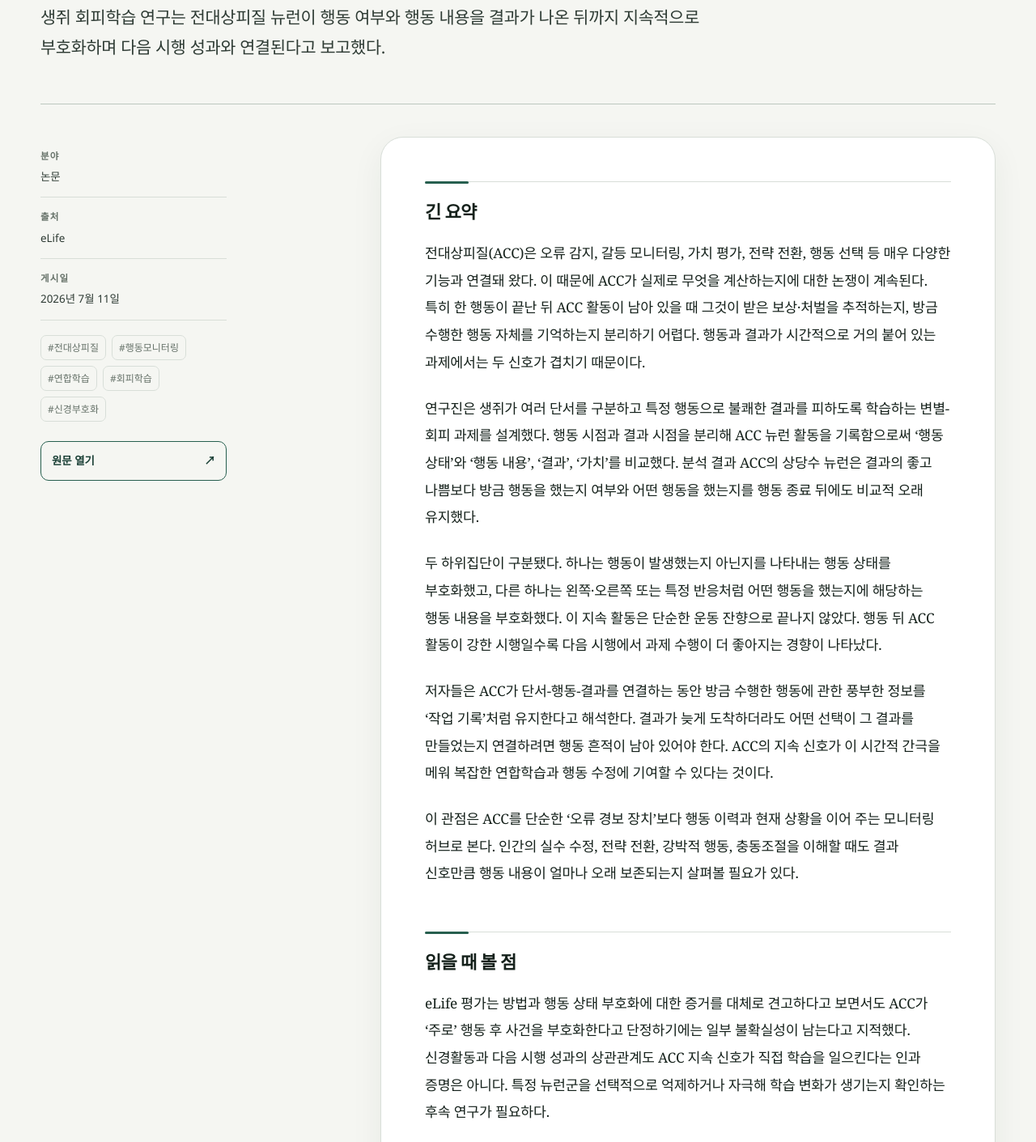
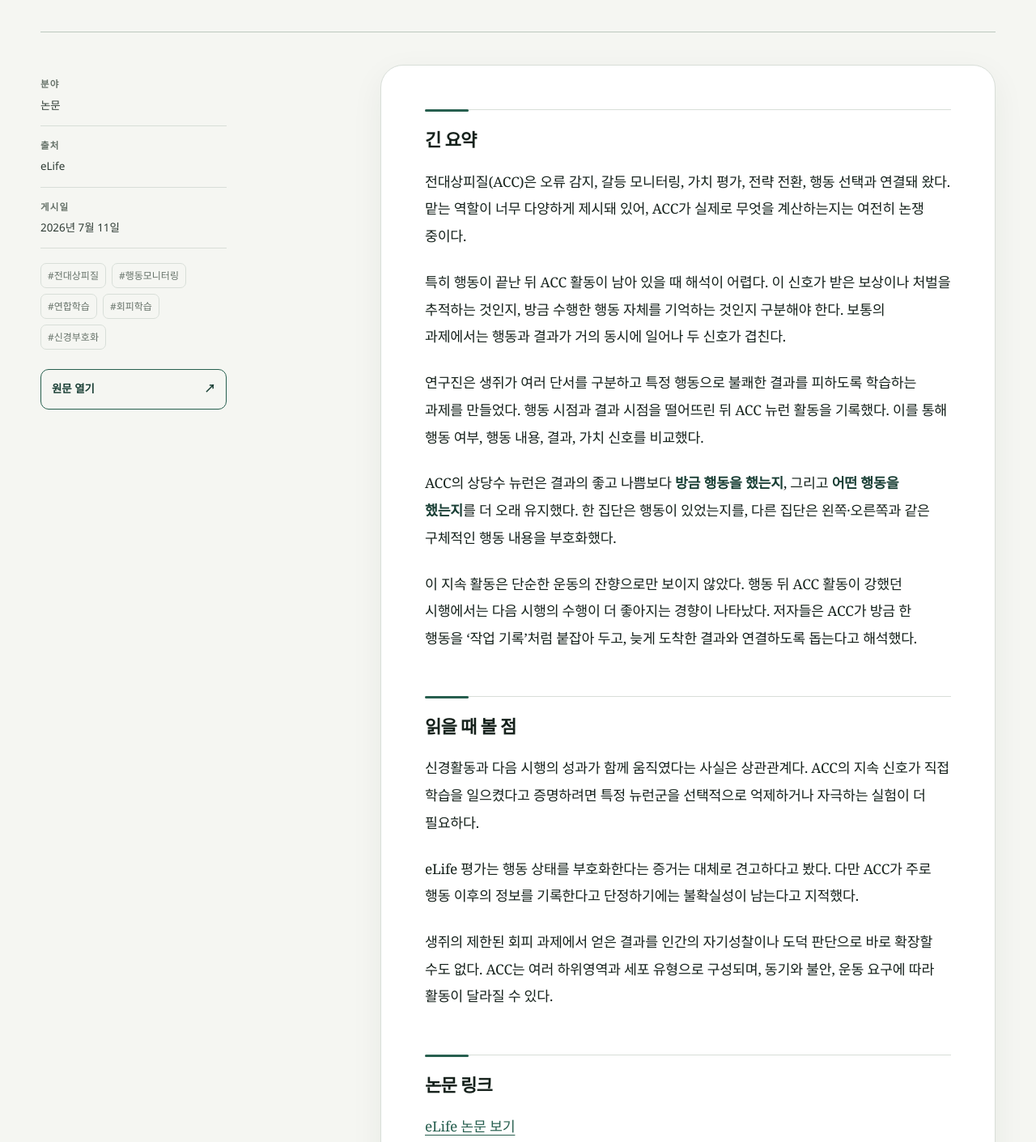
Before and after one commit to MikeShin0822/science-brain-news, an Astro site: page /science-brain-news/news/2026-07-11-acc-action-monitoring-learning in a window 1280 px wide. Shown: the part 544-1955 px from the top of the page at 81% size. Built offline with nearby package versions, Linux system fonts and the light colour scheme; Astro itself is replaced by a stand-in of ours.

Commit message:
Polish Korean readability for ACC learning paper

```diff
--- a/src/content/news/2026-07-11-acc-action-monitoring-learning.md
+++ b/src/content/news/2026-07-11-acc-action-monitoring-learning.md
@@ -1,6 +1,6 @@
 ---
-title: "전대상피질은 보상보다 ‘방금 어떤 행동을 했는가’를 오래 유지해 다음 학습을 돕는다"
-description: "생쥐 회피학습 연구는 전대상피질 뉴런이 행동 여부와 행동 내용을 결과가 나온 뒤까지 지속적으로 부호화하며 다음 시행 성과와 연결된다고 보고했다."
+title: "전대상피질은 보상보다 ‘방금 한 행동’을 오래 기억했다"
+description: "생쥐 회피학습에서 전대상피질 뉴런은 결과의 좋고 나쁨보다 방금 수행한 행동의 여부와 내용을 더 오래 유지했다."
 date: "2026-07-11T09:30:00+09:00"
 category: "논문"
 source: "eLife"
@@ -11,21 +11,23 @@ importance: "acc-action-monitoring-learning"
 
 ## 긴 요약
 
-전대상피질(ACC)은 오류 감지, 갈등 모니터링, 가치 평가, 전략 전환, 행동 선택 등 매우 다양한 기능과 연결돼 왔다. 이 때문에 ACC가 실제로 무엇을 계산하는지에 대한 논쟁이 계속된다. 특히 한 행동이 끝난 뒤 ACC 활동이 남아 있을 때 그것이 받은 보상·처벌을 추적하는지, 방금 수행한 행동 자체를 기억하는지 분리하기 어렵다. 행동과 결과가 시간적으로 거의 붙어 있는 과제에서는 두 신호가 겹치기 때문이다.
+전대상피질(ACC)은 오류 감지, 갈등 모니터링, 가치 평가, 전략 전환, 행동 선택과 연결돼 왔다. 맡는 역할이 너무 다양하게 제시돼 있어, ACC가 실제로 무엇을 계산하는지는 여전히 논쟁 중이다.
 
-연구진은 생쥐가 여러 단서를 구분하고 특정 행동으로 불쾌한 결과를 피하도록 학습하는 변별-회피 과제를 설계했다. 행동 시점과 결과 시점을 분리해 ACC 뉴런 활동을 기록함으로써 ‘행동 상태’와 ‘행동 내용’, ‘결과’, ‘가치’를 비교했다. 분석 결과 ACC의 상당수 뉴런은 결과의 좋고 나쁨보다 방금 행동을 했는지 여부와 어떤 행동을 했는지를 행동 종료 뒤에도 비교적 오래 유지했다.
+특히 행동이 끝난 뒤 ACC 활동이 남아 있을 때 해석이 어렵다. 이 신호가 받은 보상이나 처벌을 추적하는 것인지, 방금 수행한 행동 자체를 기억하는 것인지 구분해야 한다. 보통의 과제에서는 행동과 결과가 거의 동시에 일어나 두 신호가 겹친다.
 
-두 하위집단이 구분됐다. 하나는 행동이 발생했는지 아닌지를 나타내는 행동 상태를 부호화했고, 다른 하나는 왼쪽·오른쪽 또는 특정 반응처럼 어떤 행동을 했는지에 해당하는 행동 내용을 부호화했다. 이 지속 활동은 단순한 운동 잔향으로 끝나지 않았다. 행동 뒤 ACC 활동이 강한 시행일수록 다음 시행에서 과제 수행이 더 좋아지는 경향이 나타났다.
+연구진은 생쥐가 여러 단서를 구분하고 특정 행동으로 불쾌한 결과를 피하도록 학습하는 과제를 만들었다. 행동 시점과 결과 시점을 떨어뜨린 뒤 ACC 뉴런 활동을 기록했다. 이를 통해 행동 여부, 행동 내용, 결과, 가치 신호를 비교했다.
 
-저자들은 ACC가 단서-행동-결과를 연결하는 동안 방금 수행한 행동에 관한 풍부한 정보를 ‘작업 기록’처럼 유지한다고 해석한다. 결과가 늦게 도착하더라도 어떤 선택이 그 결과를 만들었는지 연결하려면 행동 흔적이 남아 있어야 한다. ACC의 지속 신호가 이 시간적 간극을 메워 복잡한 연합학습과 행동 수정에 기여할 수 있다는 것이다.
+ACC의 상당수 뉴런은 결과의 좋고 나쁨보다 **방금 행동을 했는지**, 그리고 **어떤 행동을 했는지**를 더 오래 유지했다. 한 집단은 행동이 있었는지를, 다른 집단은 왼쪽·오른쪽과 같은 구체적인 행동 내용을 부호화했다.
 
-이 관점은 ACC를 단순한 ‘오류 경보 장치’보다 행동 이력과 현재 상황을 이어 주는 모니터링 허브로 본다. 인간의 실수 수정, 전략 전환, 강박적 행동, 충동조절을 이해할 때도 결과 신호만큼 행동 내용이 얼마나 오래 보존되는지 살펴볼 필요가 있다.
+이 지속 활동은 단순한 운동의 잔향으로만 보이지 않았다. 행동 뒤 ACC 활동이 강했던 시행에서는 다음 시행의 수행이 더 좋아지는 경향이 나타났다. 저자들은 ACC가 방금 한 행동을 ‘작업 기록’처럼 붙잡아 두고, 늦게 도착한 결과와 연결하도록 돕는다고 해석했다.
 
 ## 읽을 때 볼 점
 
-eLife 평가는 방법과 행동 상태 부호화에 대한 증거를 대체로 견고하다고 보면서도 ACC가 ‘주로’ 행동 후 사건을 부호화한다고 단정하기에는 일부 불확실성이 남는다고 지적했다. 신경활동과 다음 시행 성과의 상관관계도 ACC 지속 신호가 직접 학습을 일으킨다는 인과 증명은 아니다. 특정 뉴런군을 선택적으로 억제하거나 자극해 학습 변화가 생기는지 확인하는 후속 연구가 필요하다.
+신경활동과 다음 시행의 성과가 함께 움직였다는 사실은 상관관계다. ACC의 지속 신호가 직접 학습을 일으켰다고 증명하려면 특정 뉴런군을 선택적으로 억제하거나 자극하는 실험이 더 필요하다.
 
-또한 생쥐의 제한된 회피 과제에서 얻은 결과를 인간의 복잡한 자기성찰이나 도덕적 판단에 곧바로 확장할 수 없다. ACC는 여러 하위영역과 세포 유형으로 구성되며 과제의 동기·불안·운동 요구에 따라 부호화가 달라질 수 있다.
+eLife 평가는 행동 상태를 부호화한다는 증거는 대체로 견고하다고 봤다. 다만 ACC가 주로 행동 이후의 정보를 기록한다고 단정하기에는 불확실성이 남는다고 지적했다.
+
+생쥐의 제한된 회피 과제에서 얻은 결과를 인간의 자기성찰이나 도덕 판단으로 바로 확장할 수도 없다. ACC는 여러 하위영역과 세포 유형으로 구성되며, 동기와 불안, 운동 요구에 따라 활동이 달라질 수 있다.
 
 ## 논문 링크
 
```
